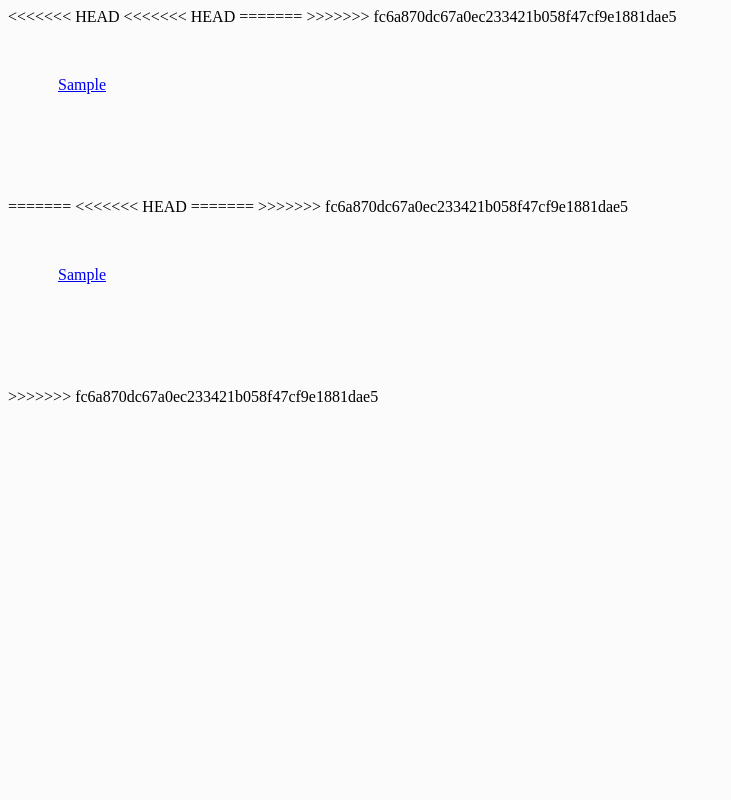
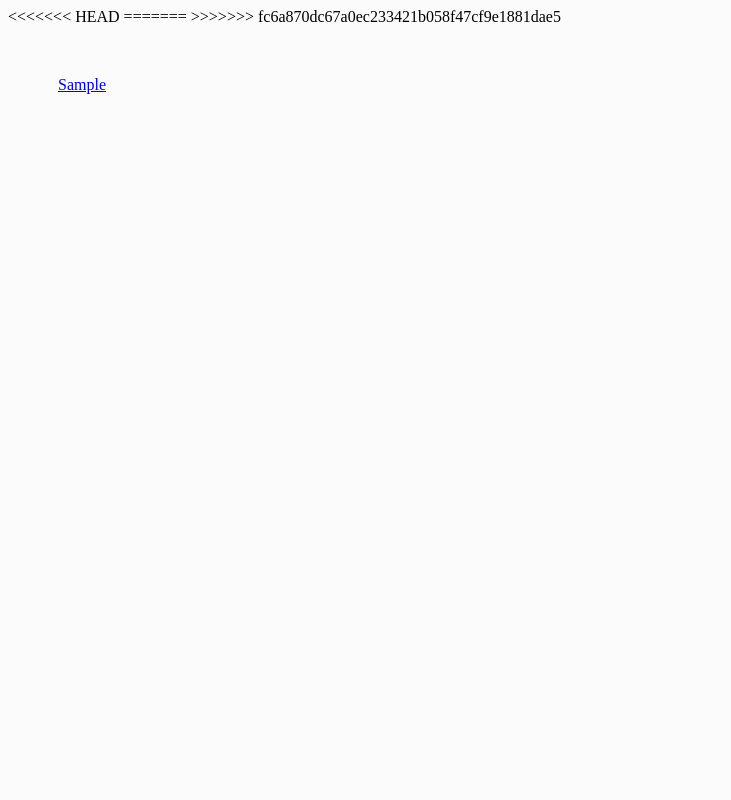
Before and after one commit to DeanHI/SQLizer, a Python web app: template templates/categories.html in a window 1280 px wide. Shown: the whole page, without its empty margins (0-731 px from the left). Run offline with Jinja, Linux system fonts and the light colour scheme; the template is opened without the code that fills it: most values are stand-ins (such as "Sample title", 1, 10 or a date in 2020).

Commit message:
Update categories.html

```diff
--- a/templates/categories.html
+++ b/templates/categories.html
@@ -1,4 +1,4 @@
-<<<<<<< HEAD
+
 {% include 'parent.html' %}
 {% for i in category_line %}
 <p class="sitenav">
@@ -6,12 +6,3 @@
 <br><br><br><br>
 </p>
 {% endfor %}
-=======
-{% include 'parent.html' %}
-{% for i in category_line %}
-<p class="sitenav">
-<a href="/{{i}}">{{i}}</a>
-<br><br><br><br>
-</p>
-{% endfor %}
->>>>>>> fc6a870dc67a0ec233421b058f47cf9e1881dae5
```
